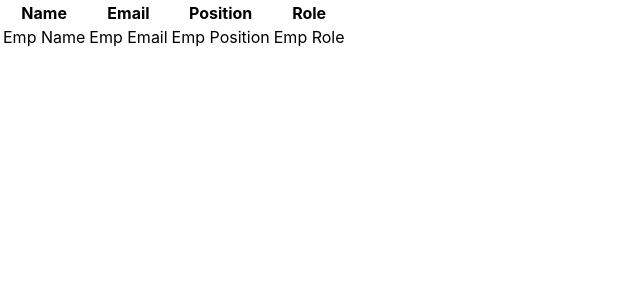
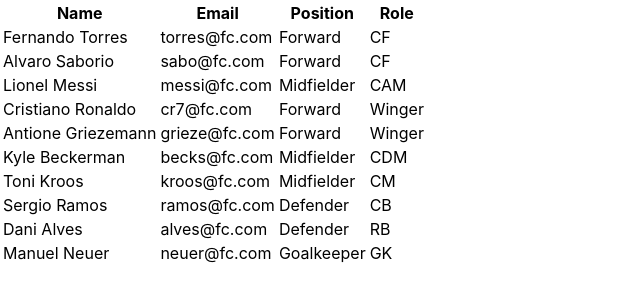
Before and after one commit to aarkitekkt/employee-directory, a React (Create React App) app: page / in a window 1280 px wide. Shown: the top 302 px of the page, without its empty margins (0-640 px from the left). Built offline with nearby package versions, Linux system fonts and the light colour scheme.

Commit message:
render all employees in form

```diff
--- a/src/Components/Employee.js
+++ b/src/Components/Employee.js
@@ -1,13 +1,13 @@
 import React from "react";
 
 
-function Employee() {
+function Employee(props) {
     return (
         <tr>
-            <td>Emp Name</td>
-            <td>Emp Email</td>
-            <td>Emp Position</td>
-            <td>Emp Role</td>
+            <td>{props.name}</td>
+            <td>{props.email}</td>
+            <td>{props.position}</td>
+            <td>{props.role}</td>
         </tr>
     )
 }
--- a/src/Components/Table.js
+++ b/src/Components/Table.js
@@ -1,16 +1,33 @@
-import React from "react";
-import Employee from "./Employee"
+import React, { Component } from "react";
+import Employee from "./Employee";
+import employees from "../employees.json"
 
-function Table() {
+class Table extends Component {
+
+    state = {
+        employees
+    }
+
+    render() {
         return (
+            <div>
                 <table>
                     <th>Name</th>
                     <th>Email</th>
                     <th>Position</th>
                     <th>Role</th>
-            <Employee />
+                    {this.state.employees.map(employee => (
+                        <Employee
+                            name={employee.name}
+                            email={employee.email}
+                            position={employee.position}
+                            role={employee.role}
+                        />
+                    ))}
                 </table>
+            </div>
         )
+    }
 }
 
 export default Table;
```
Also changed, not shown: src/App.js (+3 -4 lines). Lines whose indentation alone changed are shown as unchanged.
